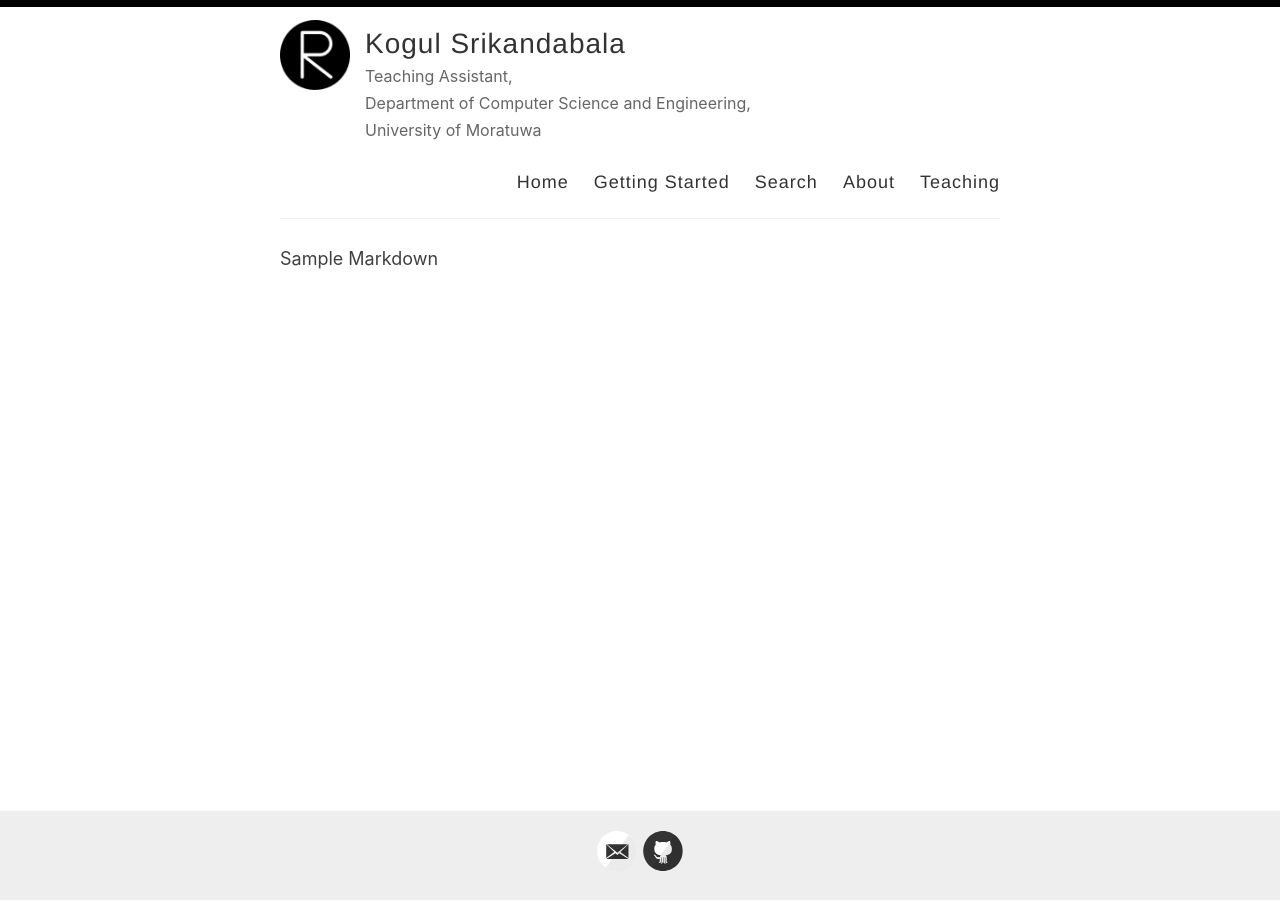
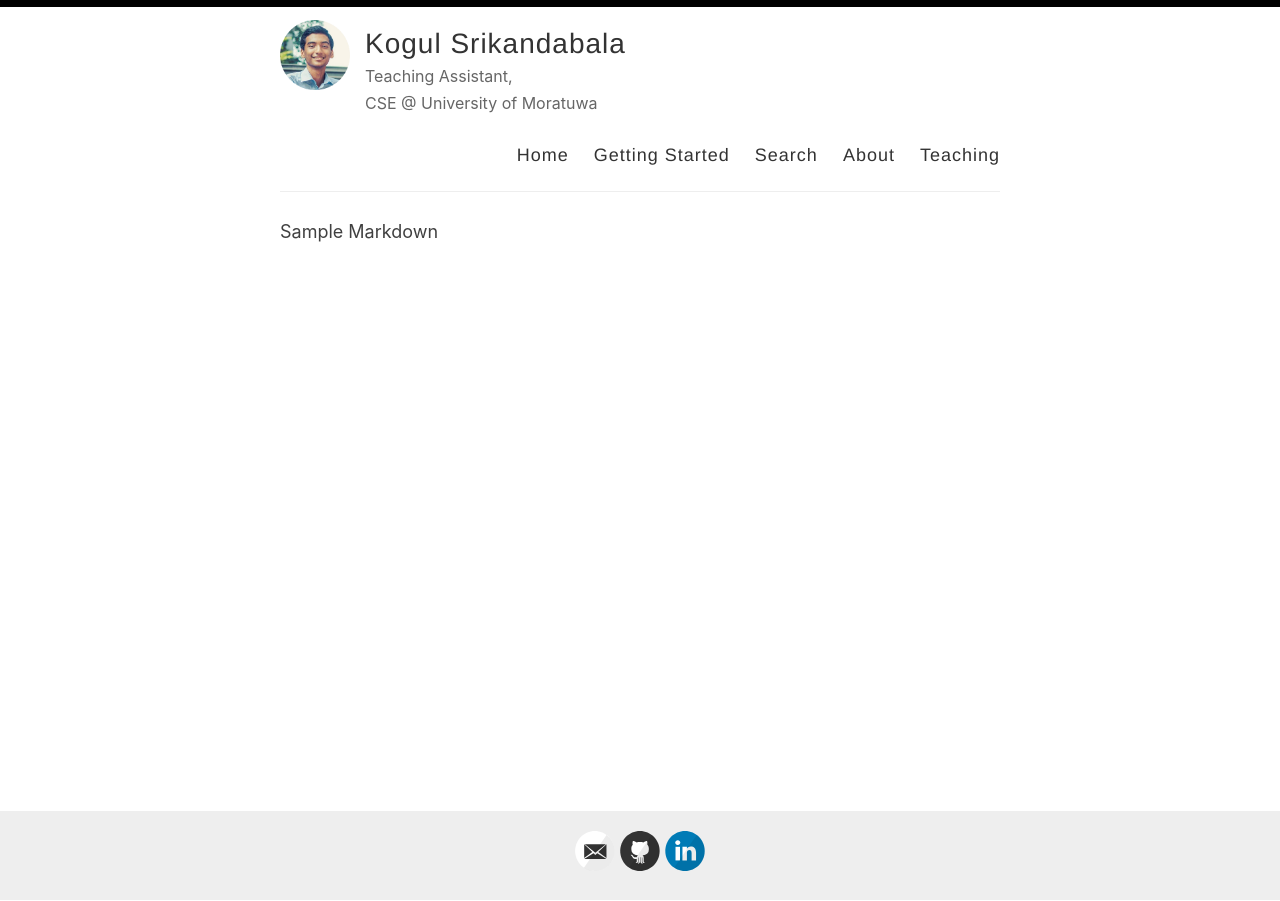
Before and after one commit to Skogul1997/Skogul1997.github.io, a Jekyll site: the page built from index.html, in a window 1280 px wide. Built offline with Jekyll 4.4.1, drawn with Linux system fonts in a browser that asks for light colours; the list of posts is cut into pages by our own code.

Commit message:
Update _config.yml

```diff
--- a/_config.yml
+++ b/_config.yml
@@ -9,10 +9,10 @@ name: Kogul Srikandabala
 author: Kogul Srikandabala
 
 # Short bio or description (displayed in the header)
-description: Teaching Assistant,<br>Department of Computer Science and Engineering,<br>University of Moratuwa
+description: Teaching Assistant,<br>CSE @ University of Moratuwa
 
 # URL of your avatar or profile pic (you could use your GitHub profile pic)
-avatar: /images/reverie.png
+avatar: /images/ProfilePic.png
 
 #
 # Flags below are optional
@@ -26,7 +26,7 @@ footer-links:
   flickr:
   github: Skogul1997
   instagram:
-  linkedin:
+  linkedin: srikandabala-kogul
   pinterest:
   rss: # rss
   twitter:
```
